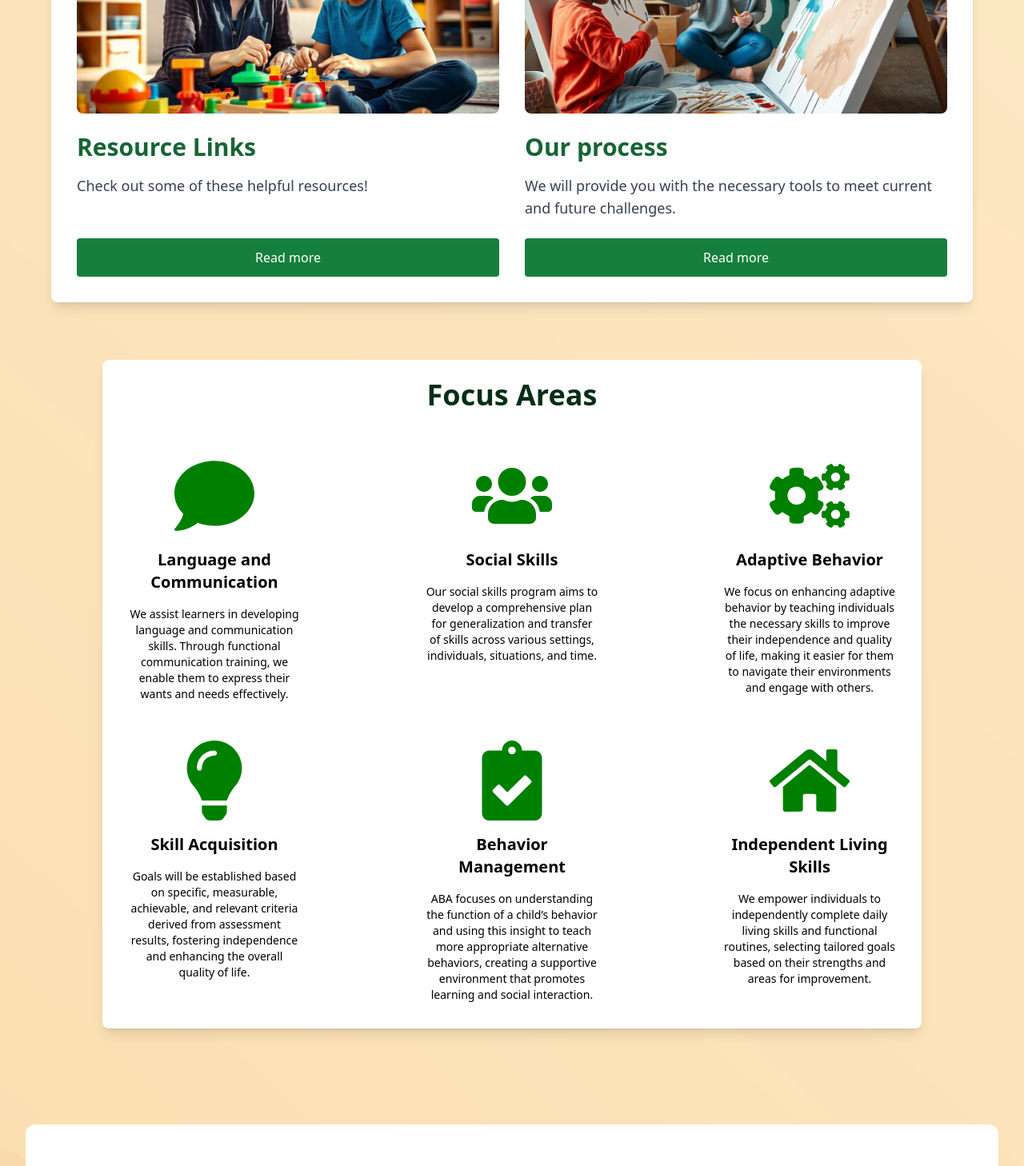
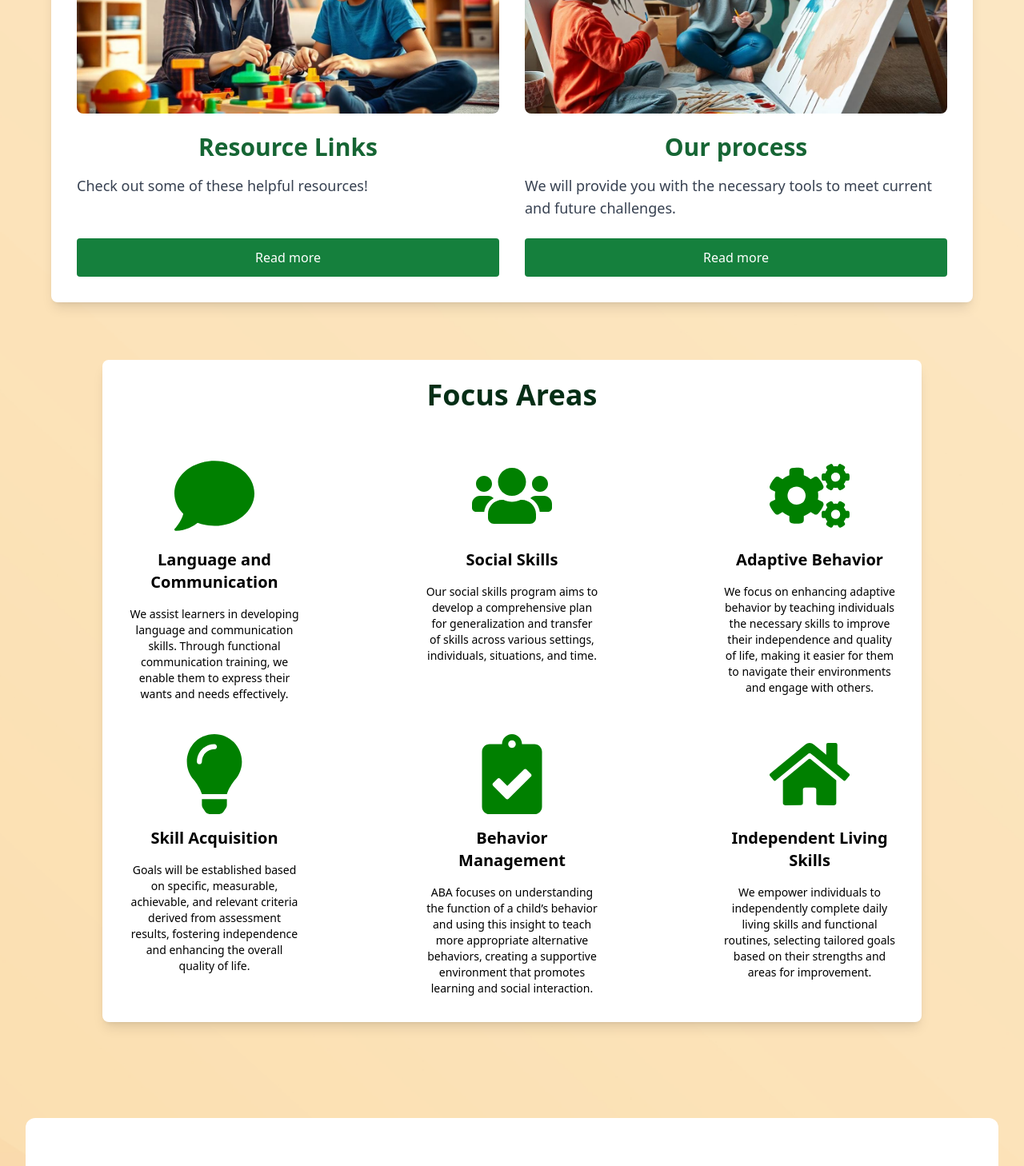
Before and after one commit to akabhowmick/tempo-aba, a React (Vite) app: page / in a window 1280 px wide. Shown: the part 1842-3300 px from the top of the page at 80% size. Built offline with nearby package versions, Linux system fonts and the light colour scheme.

Commit message:
fix why us padding

```diff
--- a/src/components/HomeSections/FollowUp.tsx
+++ b/src/components/HomeSections/FollowUp.tsx
@@ -27,11 +27,11 @@ export const FollowUp = () => {
                   src={card.image.src}
                 />
               </div>
-              <div className="text-center md:text-left flex flex-col flex-grow">
+              <div className="text-center flex flex-col flex-grow">
                 <h2 className="text-3xl font-bold mb-4 text-green-800">
                   {card.text.title}
                 </h2>
-                <p className="text-lg mb-6 text-gray-700 flex-grow">
+                <p className="text-lg mb-6 text-left text-gray-700 flex-grow">
                   {card.text.description}
                 </p>
                 <Link
--- a/src/components/HomeSections/WhyUs.tsx
+++ b/src/components/HomeSections/WhyUs.tsx
@@ -48,9 +48,9 @@ export const WhyUs = () => {
         <SectionTitle title="Focus Areas" />
 
         {/* Content Section */}
-        <div className="flex flex-wrap justify-between text-center gap-4">
+        <div className="flex flex-wrap justify-between text-center gap-2">
           {contentData.map((item, index) => (
-            <div key={index} className="w-full md:w-1/4 p-4 gap-4">
+            <div key={index} className="w-full md:w-1/4 p-4 gap-2">
               {/* Icon */}
               <div className="mx-auto mb-4" role="img" aria-label={`${item.title} icon`}>
                 {item.icon}
```
